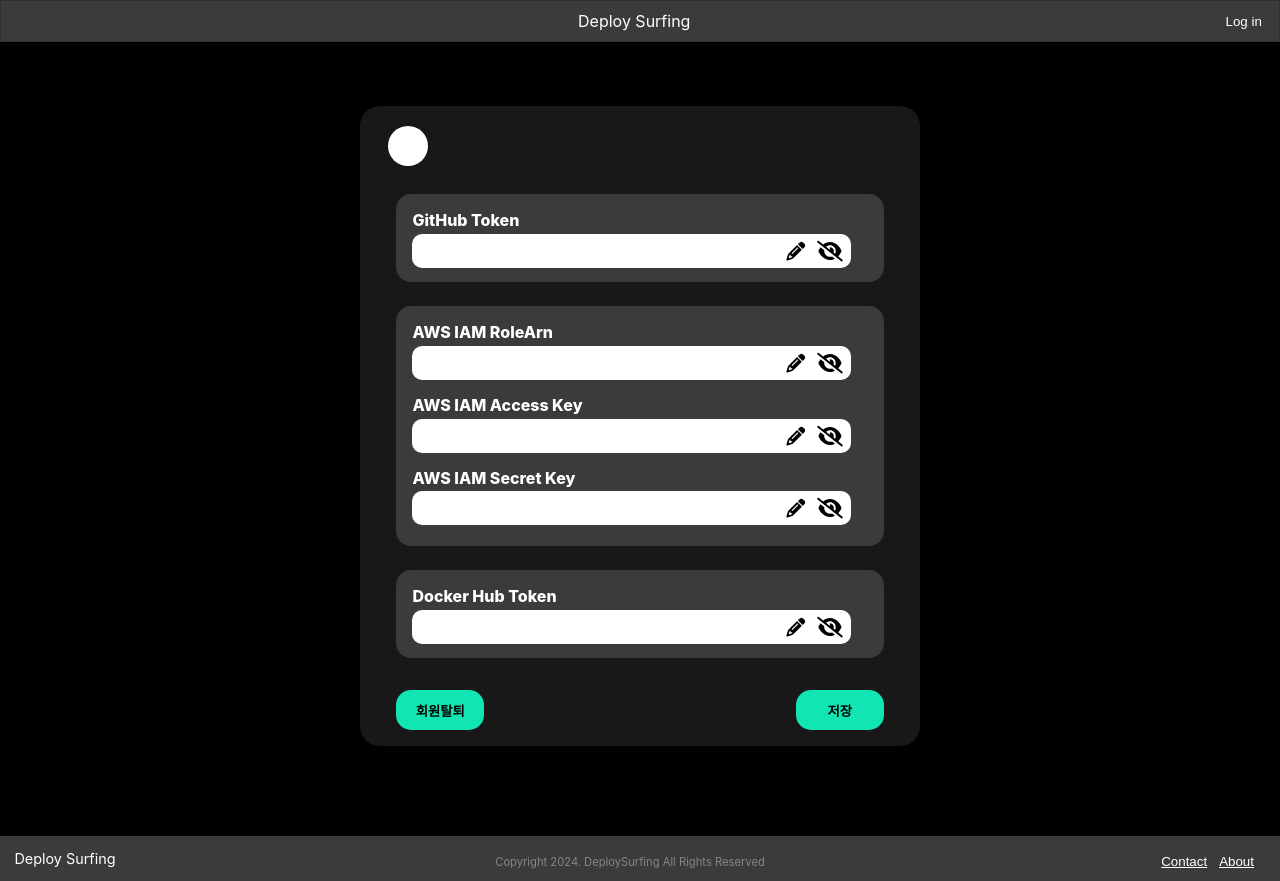
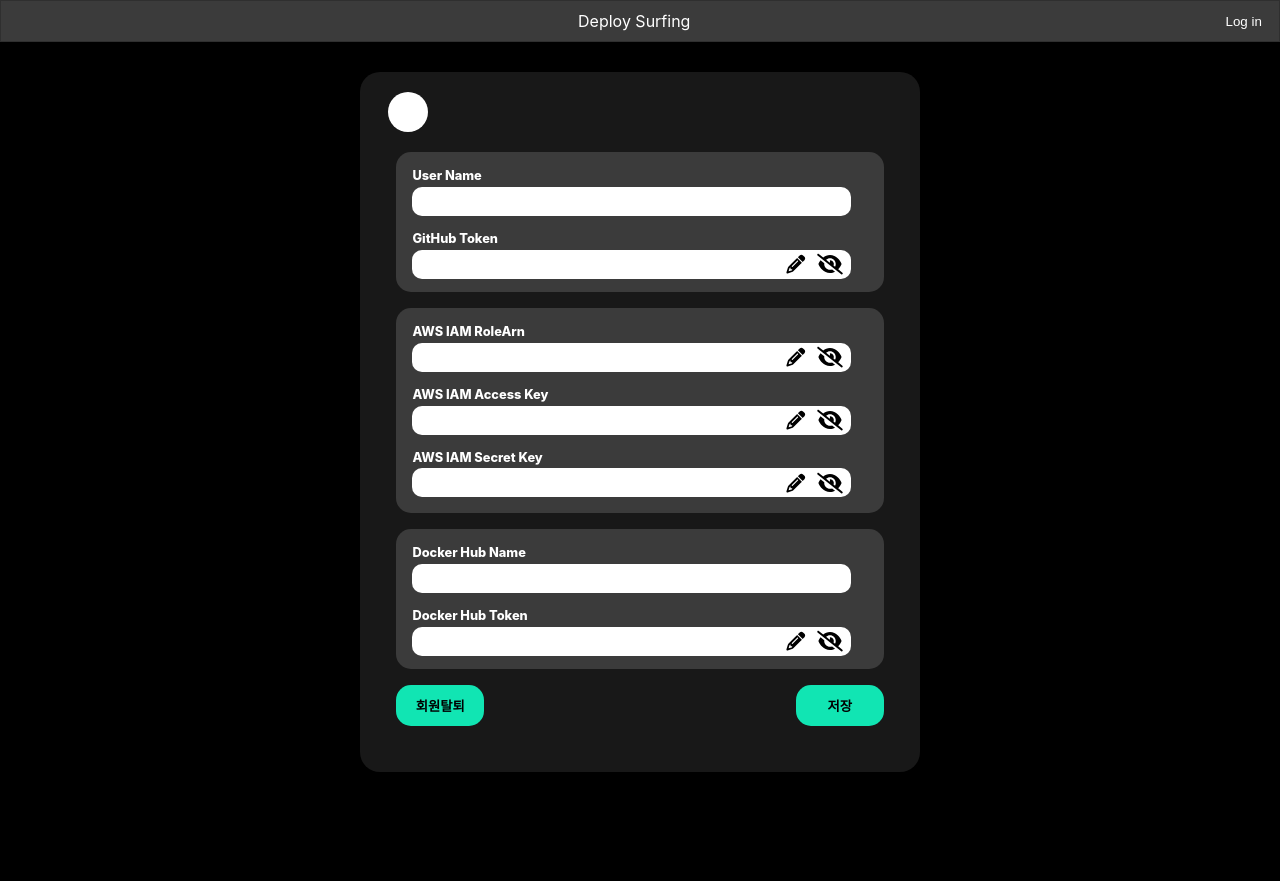
Before and after one commit to k-oyun/Deploy-Surfing, a React (Create React App) app in the folder deploysurfing/: page /myPage in a window 1280 px wide. After the commit the page ends 800 px from the top, so only its background shows below. Built offline with nearby package versions, Linux system fonts and the light colour scheme.

Commit message:
feat: mypage 사용자 수정 API 연동

```diff
--- a/deploysurfing/src/Routes/Login.tsx
+++ b/deploysurfing/src/Routes/Login.tsx
@@ -309,7 +309,7 @@
           <LogoTxt>Deploy Surfing</LogoTxt>
           <UserInfo>
             <GitHubDocker>
-              <ExplainTxt>Id</ExplainTxt>
+              <ExplainTxt>Email</ExplainTxt>
               <InputWrapper>
                 <ImpInput onChange={onchangeEmail}></ImpInput>
               </InputWrapper>
@@ -389,7 +389,6 @@
           </UserInfo>
         </UserInfoWrapper>
       </Wrapper>
-      <Footer />
     </>
   );
 }
--- a/deploysurfing/src/Routes/MyPage.tsx
+++ b/deploysurfing/src/Routes/MyPage.tsx
@@ -1,42 +1,41 @@
 import React, { useEffect, useState } from "react";
 import Header from "../Components/Header";
 import styled from "styled-components";
-import Footer from "../Components/Footer";
 import { motion } from "framer-motion";
-import { userDelete, userGet } from "../api";
+import { userDelete, userGet, userUpdatePost } from "../api";
 import { useNavigate } from "react-router-dom";
+
 const Wrapper = styled.div`
   display: flex;
   justify-content: center;
-  background-color: black;
+  /* background-color: black;s */
 `;
 
 const UserInfoWrapper = styled.div`
   width: 35rem;
-  height: 40rem;
+  height: 700px;
   display: flex;
   flex-direction: column;
   align-items: center;
-  margin-top: 5%;
-  margin-bottom: 7%;
   background-color: #181818;
+  margin-top: 30px;
   border-radius: 20px;
 `;
 
 const UserInfo = styled.div`
   width: 90%;
-  height: 3rem;
+  height: 48px;
   display: flex;
   justify-content: flex-start;
   align-items: center;
-  margin-top: 1rem;
+  margin-top: 16px;
 `;
 
 const UserProfile = styled.div`
-  width: 2.5rem;
-  height: 2.5rem;
+  width: 40px;
+  height: 40px;
   border-radius: 50%;
-  margin-right: 1rem;
+  margin-right: 16px;
   background-color: white;
 `;
 
@@ -48,43 +47,41 @@
 
 const GitHubDocker = styled.div`
   width: 87%;
-  height: 5.5rem;
+  height: 140px;
   border-radius: 15px;
-  margin-top: 1.5rem;
+  margin-top: 16px;
   background-color: rgb(59, 59, 59);
 `;
 
 const AWS = styled.div`
   width: 87%;
-  height: 15rem;
+  height: 205px;
   border-radius: 15px;
-  margin-top: 1.5rem;
+  margin-top: 16px;
   background-color: rgb(59, 59, 59);
 `;
 const ExplainTxt = styled.span`
   display: block;
   font-weight: 800;
-  font-size: 1rem;
-  margin-top: 1rem;
-  margin-left: 1rem;
+  font-size: 0.8rem;
+  margin-top: 16px;
+  margin-left: 16px;
   color: white;
 `;
 
 const ImpInput = styled.input`
   width: 100%;
   height: 100%;
-  /* margin-left: 1rem; */
-  /* margin-top: 0.3rem; */
-  padding-left: 0.5rem;
+  padding-left: 8px;
   border: 0px;
   border-radius: 10px;
 `;
 
 const InputWrapper = styled.div`
   width: 90%;
-  height: 2rem;
-  margin-left: 1rem;
-  margin-top: 0.3rem;
+  height: 27px;
+  margin-left: 16px;
+  margin-top: 4.8px;
   display: flex;
   flex-direction: row;
   justify-content: flex-end;
@@ -93,19 +90,20 @@
 
 const ButtonWrapper = styled.div`
   width: 87%;
-  height: 2rem;
   display: flex;
-  margin-top: 2rem;
+  margin-top: 16px;
   justify-content: space-between;
+  /* background-color: red; */
 `;
 
 const Button = styled.button`
   width: 18%;
-  height: 2.5rem;
+  height: 41px;
   border: 0px;
   border-radius: 15px;
   font-weight: 700;
   background-color: ${(props) => props.theme.mainColor};
+
   cursor: pointer;
 `;
 
@@ -122,14 +120,19 @@
 `;
 
 function MyPage() {
-  const [userName, setUserName] = useState<string>("");
+  const [name, setName] = useState<string>("");
+  const [newName, setNewName] = useState<string>("");
   const [gitHubToken, setGitHubToken] = useState<string>(``);
   const [awsRoleArn, setAWSRoleArn] = useState<string>(``);
   const [awsAccessKey, setAWSAccessKey] = useState<string>(``);
   const [awsSecretKey, setAWSSecretKey] = useState<string>(``);
   const [dockerHubToken, setDockerHubToken] = useState<string>(``);
+  const [dockerHubName, setDockerHubName] = useState<string>(``);
   const navigate = useNavigate();
 
+  const onChangeName = (text: React.ChangeEvent<HTMLInputElement>) => {
+    setNewName(text.target.value);
+  };
   const onChangeGitHub = (text: React.ChangeEvent<HTMLInputElement>) => {
     setGitHubToken(text.target.value);
   };
@@ -148,6 +151,10 @@
     setDockerHubToken(text.target.value);
   };
 
+  const onChangeDockerHubName = (text: React.ChangeEvent<HTMLInputElement>) => {
+    setDockerHubName(text.target.value);
+  };
+
   //----------아이콘 누름 처리-------------
   const [gitReady, setGitReady] = useState<boolean>(false);
   const [gitCanSee, setGitCanSee] = useState<string>("password");
@@ -164,12 +171,10 @@
   const accessToken = localStorage.getItem("accessToken");
   useEffect(() => {
     (async () => {
-      console.log(accessToken);
-
       if (accessToken) {
         try {
           const res = await userGet(accessToken);
-          setUserName(res?.data.result.name);
+          setName(res?.data.result.name);
         } catch (error) {
           console.error("사용자 조회 실패", error);
         }
@@ -194,6 +199,28 @@
     }
   };
 
+  const onclickUserSave = async () => {
+    if (accessToken) {
+      try {
+        const res = await userUpdatePost({
+          newName,
+          awsRoleArn,
+          awsAccessKey,
+          awsSecretKey,
+          dockerHubToken,
+          dockerHubName,
+          gitHubToken,
+          accessToken,
+        });
+        if (res.code === "200") {
+          alert("변경 내용이 저장되었습니다.");
+        }
+      } catch (error) {
+        alert("변경 내용 저장 중 에러가 발생했습니다.");
+      }
+    }
+  };
+
   return (
     <>
       <Header />
@@ -201,9 +228,17 @@
         <UserInfoWrapper>
           <UserInfo>
             <UserProfile></UserProfile>
-            <UserName>{userName}</UserName>
+            <UserName>{name}</UserName>
           </UserInfo>
           <GitHubDocker>
+            <ExplainTxt>User Name</ExplainTxt>
+            <InputWrapper>
+              <ImpInput
+                onChange={onChangeName}
+                value={newName || ""}
+              ></ImpInput>
+            </InputWrapper>
+
             <ExplainTxt>GitHub Token</ExplainTxt>
             <InputWrapper>
               <ImpInput
@@ -454,12 +489,19 @@
             </InputWrapper>
           </AWS>
           <GitHubDocker>
+            <ExplainTxt>Docker Hub Name</ExplainTxt>
+            <InputWrapper>
+              <ImpInput
+                onChange={onChangeDockerHubName}
+                value={dockerHubName || ""}
+              ></ImpInput>
+            </InputWrapper>
             <ExplainTxt>Docker Hub Token</ExplainTxt>
             <InputWrapper>
               <ImpInput
                 type={dockerCanSee}
                 onChange={onChangeDockerHubToken}
-                value={dockerHubToken}
+                value={dockerHubToken || ""}
                 readOnly={dockerReady}
               ></ImpInput>
               <PencilSvg
@@ -518,11 +560,10 @@
           </GitHubDocker>
           <ButtonWrapper>
             <Button onClick={onclickUserDelete}>회원탈퇴</Button>
-            <Button>저장</Button>
+            <Button onClick={onclickUserSave}>저장</Button>
           </ButtonWrapper>
         </UserInfoWrapper>
       </Wrapper>
-      <Footer />
     </>
   );
 }
--- a/deploysurfing/src/Routes/Register.tsx
+++ b/deploysurfing/src/Routes/Register.tsx
@@ -265,8 +265,9 @@
     }
   };
 
-  const onchangeId = (text: React.ChangeEvent<HTMLInputElement>) => {
+  const onchangeEmail = (text: React.ChangeEvent<HTMLInputElement>) => {
     setEmail(text.target.value);
+    setisEmailDuplicated(true);
   };
   const onchangePassword = (text: React.ChangeEvent<HTMLInputElement>) => {
     setPassword(text.target.value);
@@ -317,16 +318,11 @@
     }
   };
   const RegisterPos = () => {
-    if (isEmailCanBeUsed && isPasswordCanBeUsed) {
+    if (isEmailCanBeUsed && isPasswordCanBeUsed && !isEmailDuplicated) {
       setIsRegisterPossible(true);
     } else {
       setIsRegisterPossible(false);
     }
-  };
-
-  const extractName = (email: string) => {
-    const name = email.split("@")[0];
-    setName(name);
   };
 
   useEffect(() => {
@@ -335,16 +331,14 @@
   }, [onchangePassword, onchangePasswordCheck]);
 
   useEffect(() => {
-    setisEmailDuplicated(true);
-  }, [email]);
+    setName(email.split("@")[0]);
+    console.log(name, isEmailDuplicated);
+  }, [onchangeEmail]);
 
   const onclickRegister = async () => {
     try {
-      extractName(email);
-      console.log(name);
       const data = await signupPost({ name, email, password });
       if (data.code === "201") {
-        console.log(name);
         alert("회원가입이 완료되었습니다.");
         navigate("/login");
       } else {
@@ -402,11 +396,11 @@
           <LogoTxt>Deploy Surfing</LogoTxt>
           <UserInfo>
             <GitHubDocker>
-              <ExplainTxt>Id</ExplainTxt>
+              <ExplainTxt>Email</ExplainTxt>
               <InputWrapper>
                 <ImpInput
                   onChange={(text) => {
-                    onchangeId(text);
+                    onchangeEmail(text);
                     validateEmail(text);
                   }}
                 ></ImpInput>
@@ -530,7 +524,6 @@
           </UserInfo>
         </UserInfoWrapper>
       </Wrapper>
-      <Footer />
     </>
   );
 }
--- a/deploysurfing/src/api.ts
+++ b/deploysurfing/src/api.ts
@@ -10,6 +10,16 @@
   name: string;
   email: string;
   password: string;
+}
+interface UserUpdateData {
+  newName: string;
+  awsRoleArn: string;
+  awsAccessKey: string;
+  awsSecretKey: string;
+  dockerHubToken: string;
+  dockerHubName: string;
+  gitHubToken: string;
+  accessToken: string;
 }
 
 export const loginPost = async ({ email, password }: LoginData) => {
@@ -64,6 +74,35 @@
   }
 };
 
+export const userUpdatePost = async ({
+  newName,
+  awsRoleArn,
+  awsAccessKey,
+  awsSecretKey,
+  dockerHubToken,
+  dockerHubName,
+  gitHubToken,
+  accessToken,
+}: UserUpdateData) => {
+  try {
+    const res = await axios.post(
+      `${BASE_URL}/user/update?name=${newName}&awsRoleArn=${awsRoleArn}&awsAccessKey=${awsAccessKey}&awsSecretKey=${awsSecretKey}&dockerToken=${dockerHubToken}&dockerHubName=${dockerHubName}&gitHubToken=${gitHubToken}`,
+      {},
+      {
+        headers: {
+          Authorization: `Bearer ${accessToken}`,
+          "Content-Type": "application/json",
+        },
+      }
+    );
+
+    console.log(res.data);
+    return res.data;
+  } catch (error) {
+    console.log(error);
+  }
+};
+
 export const userDelete = async (accessToken: string) => {
   try {
     const res = await axios.delete(
--- a/deploysurfing/src/index.css
+++ b/deploysurfing/src/index.css
@@ -7,6 +7,7 @@
   -webkit-font-smoothing: antialiased;
   -moz-osx-font-smoothing: grayscale;
   overflow: hidden;
+  background-color: black;
 }
 
 code {
```
